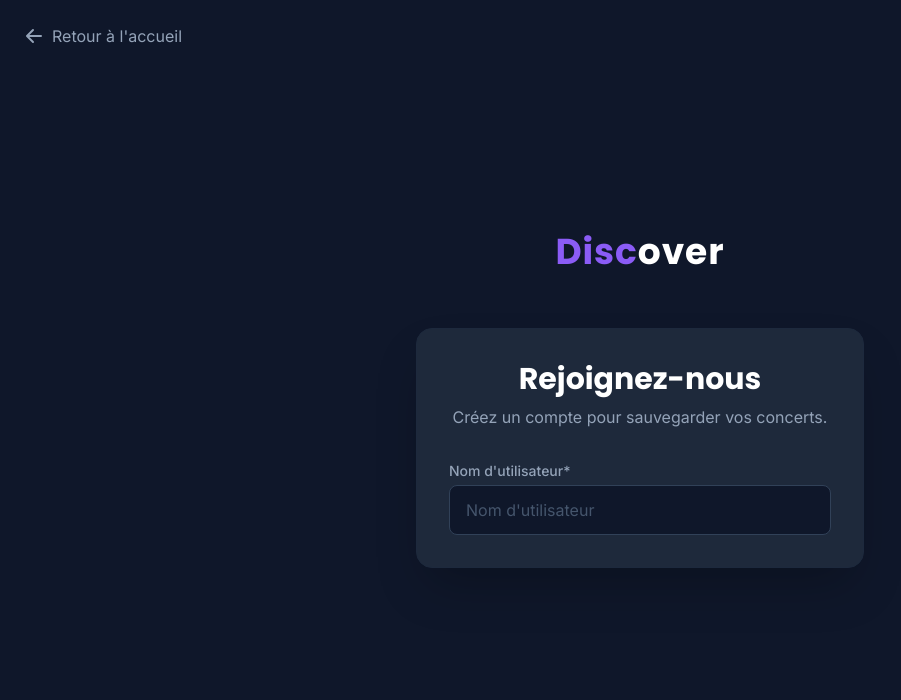
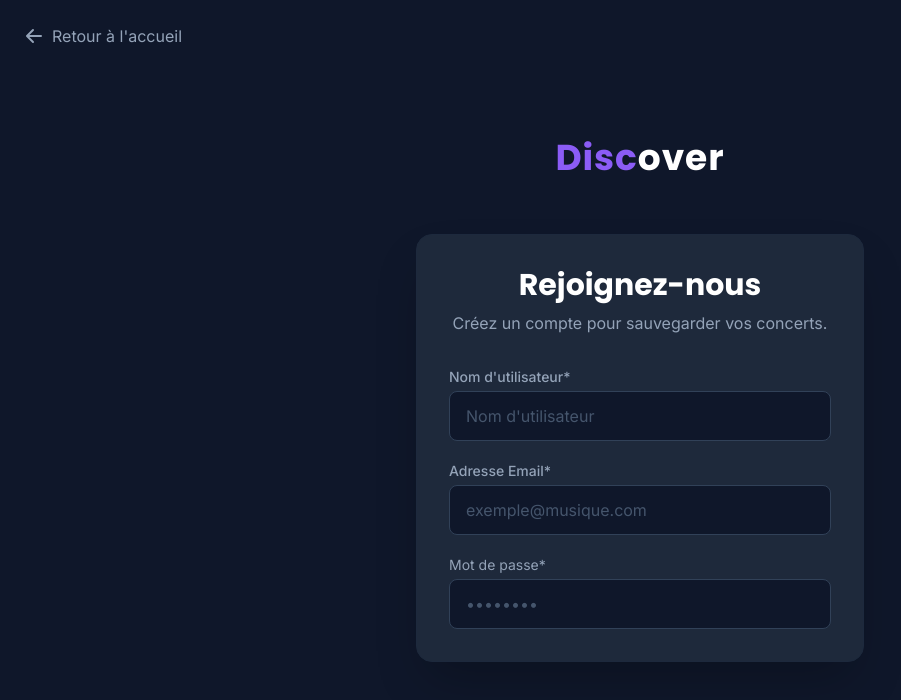
Before and after one commit to Basic002/musical-app-frontend, a React (Vite) app: page /register in a window 1280 px wide. Shown: the top 700 px of the page, without its empty margins (0-901 px from the left). Built offline with nearby package versions, Linux system fonts and the light colour scheme.

Commit message:
Ajout des champs adresse email et mdp à register

```diff
--- a/src/pages/Register.jsx
+++ b/src/pages/Register.jsx
@@ -53,6 +53,29 @@ const Register = () => {
               className="w-full bg-night-bg border border-slate-700 rounded-lg px-4 py-3 text-white focus:outline-none focus:border-neon-violet transition-colors placeholder-slate-600"
             />
           </div>
+
+          {/* Champ Email */}
+          <div>
+            <label className="block text-sm font-medium text-night-text mb-1">
+              Adresse Email*
+            </label>
+            <input
+              type="email"
+              placeholder="exemple@musique.com"
+              className="w-full bg-night-bg border border-slate-700 rounded-lg px-4 py-3 text-white focus:outline-none focus:border-neon-violet transition-colors placeholder-slate-600"
+            />
+          </div>
+          {/* Champ Mot de passe */}
+            <div>
+                <label className="block text-sm front-medium text-night-text mb-1">
+                    Mot de passe*
+                </label>
+                <input
+                    type="password"
+                    placeholder="••••••••"
+                    className="w-full bg-night-bg border border-slate-700 rounded-lg px-4 py-3 text-white focus:outline-none focus:border-neon-violet transition-colors placeholder-slate-600"
+                />
+            </div>
         </form>
       </div>
     </div>
```
